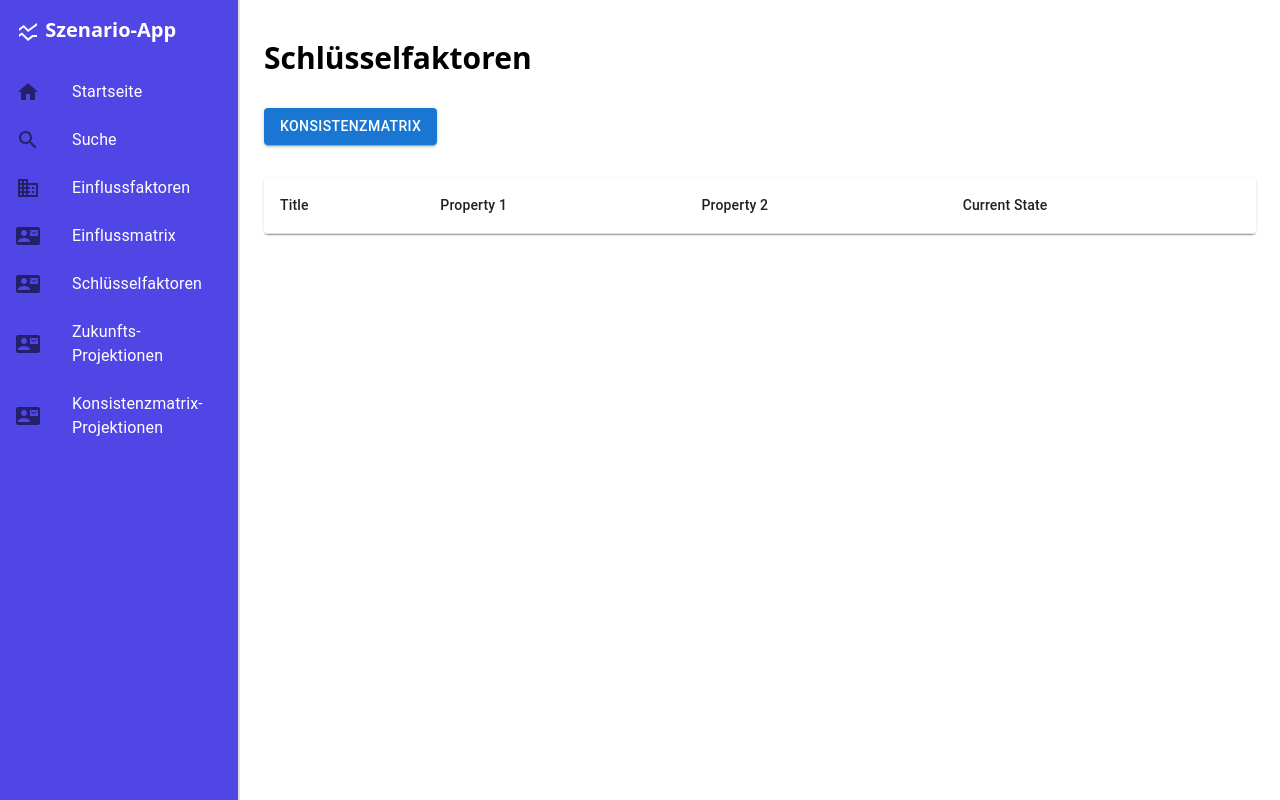
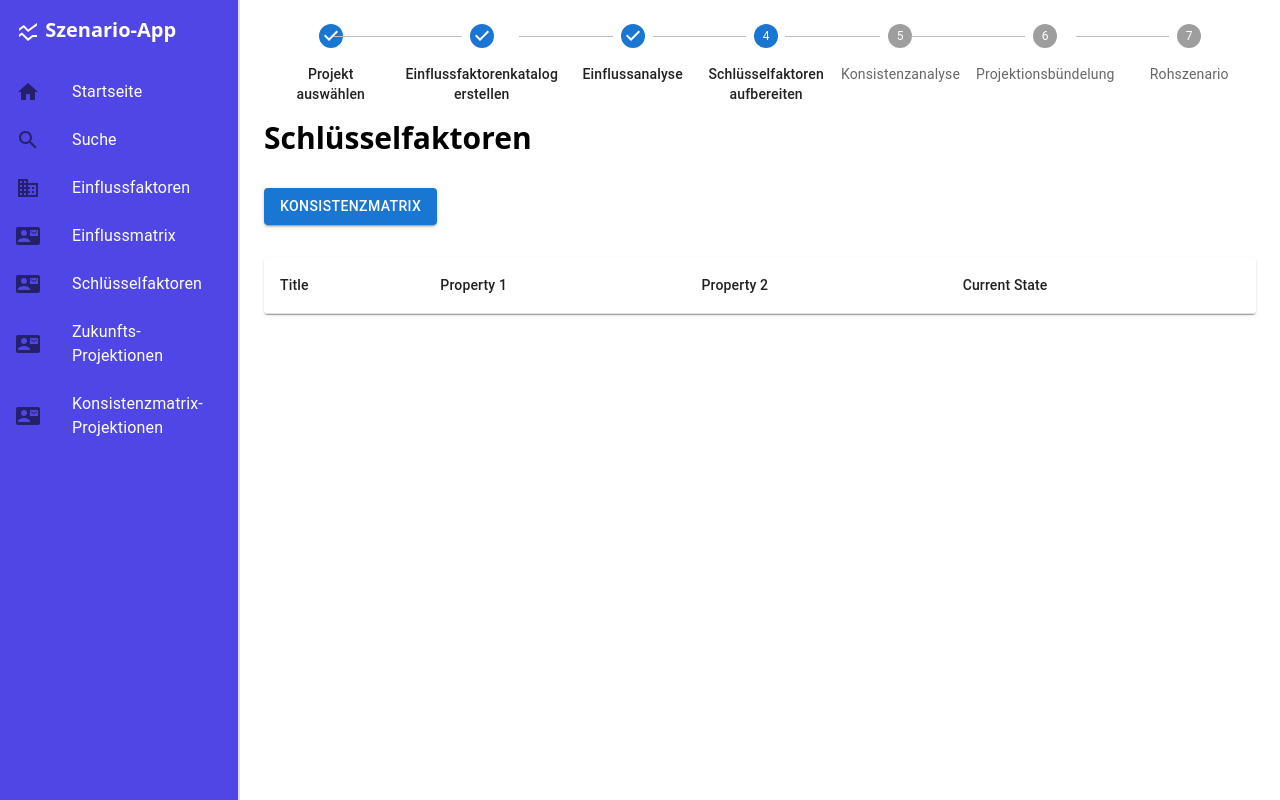
Before and after one commit to WWI2021G/scenario-manager, a Next.js app in the folder frontend/: page /keyfactors in a window 1280 px wide. Built offline with nearby package versions, Linux system fonts and the light colour scheme.

Commit message:
feat: added stepper to webapp

```diff
--- a/frontend/src/components/main/RootLayout.tsx
+++ b/frontend/src/components/main/RootLayout.tsx
@@ -1,3 +1,6 @@
+import React, { useEffect, useState } from 'react';
+import { useRouter } from 'next/router';
+import { Stepper, Step, StepLabel } from '@mui/material';
 import { Inter } from "next/font/google";
 import "../../app/globals.css";
 import SideNavbar from '@/components/sub/Sidebar';
@@ -6,16 +9,48 @@ const inter = Inter({ subsets: ["latin"] });
 
 const drawerWidth = 240;
 
+const steps = [
+  { label: 'Projekt auswählen', path: '/project-list' },
+  { label: 'Einflussfaktorenkatalog erstellen', path: '/influencing-factors' },
+  { label: 'Einflussanalyse', path: '/influence-matrix' },
+  { label: 'Schlüsselfaktoren aufbereiten', path: '/keyfactors' },
+  { label: 'Konsistenzanalyse', path: '/consistency-analysis' },
+  { label: 'Projektionsbündelung', path: '/projection-bundles' },
+  { label: 'Rohszenario', path: '#' } // Placeholder for the page to be implemented
+];
+
 export default function RootLayout({
-                                     children,
-                                   }: Readonly<{
+  children,
+}: Readonly<{
   children: React.ReactNode;
 }>) {
+  const router = useRouter();
+  const [activeStep, setActiveStep] = useState(0);
+
+  useEffect(() => {
+    const currentPath = router.pathname;
+    const currentStep = steps.findIndex(step => step.path === currentPath);
+    setActiveStep(currentStep === -1 ? 0 : currentStep);
+  }, [router.pathname]);
+
+  const handleStepClick = (index: number) => {
+    const path = steps[index].path;
+    if (path !== '#') {
+      router.push(path);
+    }
+  };
+
   return (
-
     <div style={{ display: 'flex' }}>
       <SideNavbar />
       <main style={{ flexGrow: 1, padding: '24px', marginLeft: `${drawerWidth}px`, width: `calc(100% - ${drawerWidth}px)` }}>
+        <Stepper activeStep={activeStep} alternativeLabel>
+          {steps.map((step, index) => (
+            <Step key={step.label} onClick={() => handleStepClick(index)} style={{ cursor: 'pointer' }}>
+              <StepLabel>{step.label}</StepLabel>
+            </Step>
+          ))}
+        </Stepper>
         {children}
       </main>
     </div>
```
